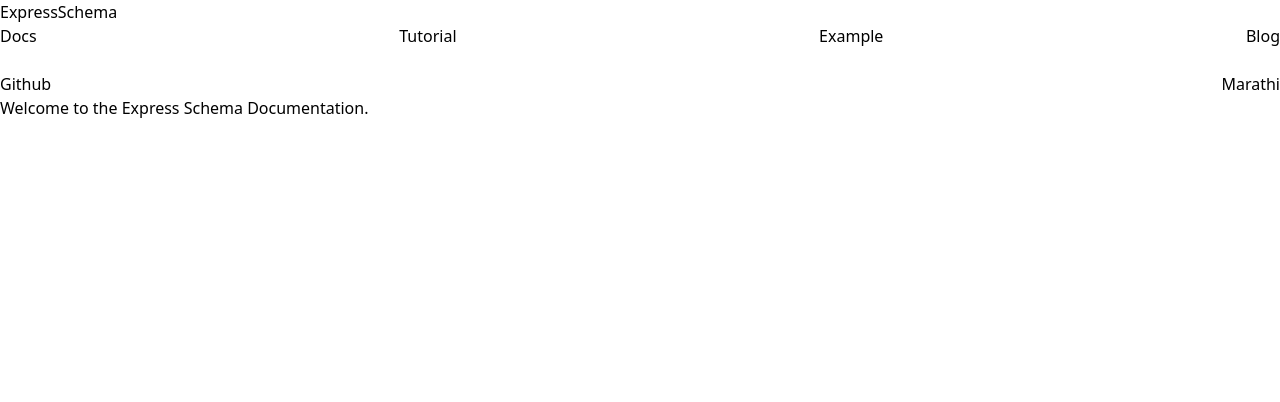
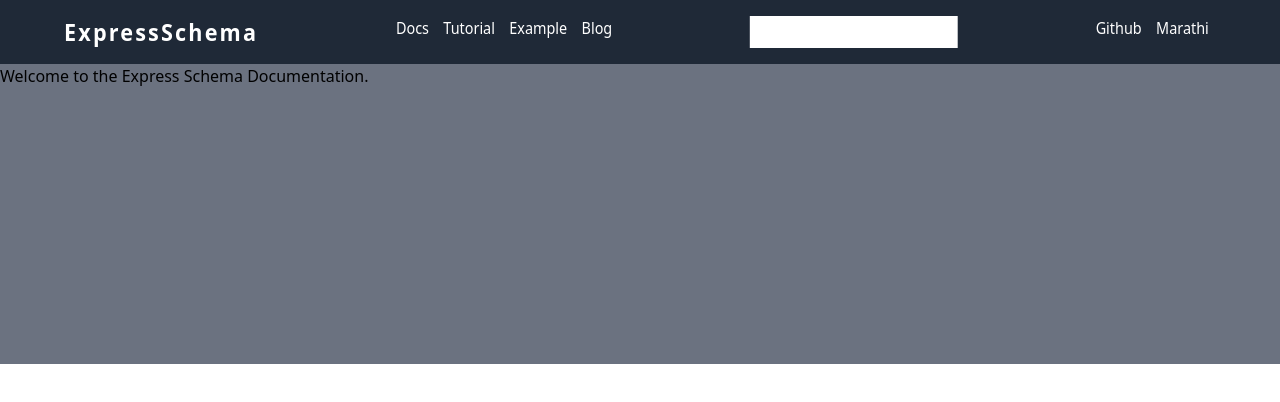
Before and after one commit to shaantanu9/express-schema-generator, a plain HTML site: page index.html in a window 1280 px wide. Drawn offline with nearby package versions, Linux system fonts and the light colour scheme.

Commit message:
Second Commit

```diff
--- a/index.html
+++ b/index.html
@@ -10,29 +10,33 @@
 </head>
 <body>
 
-    <nav>
-        <div>
-            <div class="flex align-center justify-between">ExpressSchema</div>
+    <nav class="navbar navbar-default navbar-fixed-top bg-gray-800 text-white">
+        <div class="flex justify-between align-center py-4 scale-x-90 ">
+            <div class="flex align-center justify-between tracking-widest font-extrabold text-2xl ">ExpressSchema</div>
             <div class="flex align-center justify-between">
-                <div><a href="/doc">Docs</a></div>
-                <div><a href="/tutorial">Tutorial</a></div>
-                <div><a href="/example">Example</a></div>
-                <div><a href="/blog">Blog</a></div>
+                <div class="px-2 hover:text-blue-300" ><a href="/doc">Docs</a></div>
+                <div class="px-2 hover:text-blue-300" ><a href="/tutorial">Tutorial</a></div>
+                <div class="px-2 hover:text-blue-300" ><a href="/example">Example</a></div>
+                <div class="px-2 hover:text-blue-300" ><a href="/blog">Blog</a></div>
             </div>
             <div class="flex align-center justify-between">
                 <input type="text">
 
             </div>
             <div class="flex align-center justify-between">
-                <div><a href="/github">Github</a></div>
-                <div><a href="/Marathi">Marathi</a></div>
+                <div class="px-2 hover:text-blue-300" ><a href="/github">Github</a></div>
+                <div class="px-2 hover:text-blue-300" ><a href="/Marathi">Marathi</a></div>
             </div>
         </div>
     </nav>
 
 
 
-    <p>Welcome to the Express Schema Documentation.</p>
+    <div id="body" class="">
+        <div class="bg-gray-500 h-[300px] w-full" id="">
+            <p>Welcome to the Express Schema Documentation.</p>
+        </div>
+    </div>
 
 </body>
 </html>
```
